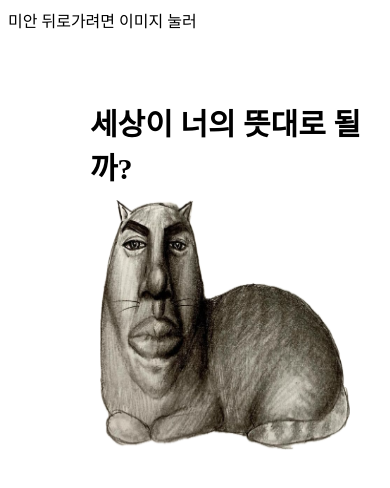
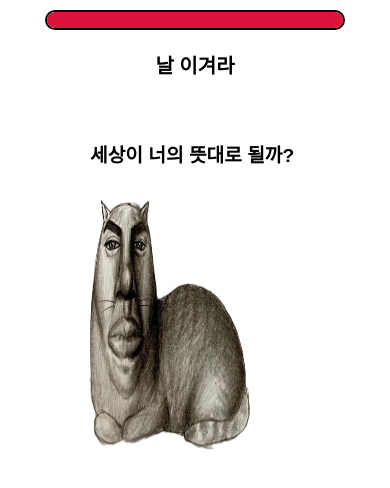
Before and after one commit to happysuelee0902-sys/touchbattle, a website built with Vite: page non/non.html in a window 390 px wide. Built offline with nearby package versions, Linux system fonts and the light colour scheme; a web font is replaced by a local one.

Commit message:
non pic fix

```diff
--- a/non/non.css
+++ b/non/non.css
@@ -4,11 +4,97 @@
   left: 90px;
   font-size: 30px;
   font-weight: bold;
+  font-family: 'YoonChoWooSan', sans-serif;
 }
 #non-imge{
   position: fixed;
   top: 200px;
-  left: 100px;
-  width: 250px;
+  left: 90px;
+  width: 350px;
   height: 250px;
 }
+html, body {
+  font-family: 'YoonChoWooSan', sans-serif;
+}
+@font-face {
+  font-family: 'YoonChoWooSan';
+  src: url('https://cdn.jsdelivr.net/gh/projectnoonnu/2408@1.0/YoonChildfundkoreaManSeh.woff2') format('woff2');
+  font-weight: normal;
+  font-display: swap;
+}
+* {
+  margin: 0;
+  padding: 0;
+  box-sizing: border-box;
+}
+
+body {
+  text-align: center;
+  font-family: sans-serif;
+  background-color: #ffffff;
+}
+
+/* 상단 텍스트 */
+#next-text {
+  margin-top: 40px;
+  font-size: 24px;
+  font-weight: 700;
+}
+
+/* 괴물 이미지 */
+
+
+/* HP 바 컨테이너 */
+#hp-container {
+  width: 80%;
+  max-width: 300px;
+  height: 20px;
+  border: 2px solid #000;
+  border-radius: 10px;
+  margin: 10px auto 0;
+  background-color: #eee;
+  overflow: hidden;
+}
+
+/* 실제 HP 게이지 */
+#hp-bar {
+  width: 100%;          /* 처음에는 풀피 */
+  height: 100%;
+  background-color: crimson;
+  transition: width 0.2s ease;
+}
+
+/* "날 이겨라" 텍스트 */
+#sorry {
+  margin-top: 20px;
+  font-size: 20px;
+  font-weight: 600;
+}
+
+/* 뒤로가기 버튼 – 처음엔 숨김 */
+#back-btn {
+  margin-top: 25px;
+  padding: 10px 20px;
+  font-size: 18px;
+  border-radius: 8px;
+  border: none;
+  background-color: #333;
+  color: #fff;
+  cursor: pointer;
+  display: none;   /* JS에서 HP 0되면 block으로 바꿔줌 */
+}
+
+/* 모바일 대응 */
+@media (max-width: 480px) {
+  #next-text {
+    font-size: 1.2rem;
+  }
+
+  #non-imge {
+    width: 160px;
+  }
+
+  #back-btn {
+    width: 70%;
+  }
+}
--- a/non/non.html
+++ b/non/non.html
@@ -12,10 +12,16 @@
 <body>
  <div id="next-text">세상이 너의 뜻대로 될까?</div>
 
+  <img id="non-imge" src="./image/non.PNG">
+
+  <div id="hp-container">
+    <div id="hp-bar"></div>
+  </div>
+
 <a href="../qu1/qu1.html">
-  <img id="non-imge" src="./image/non.PNG">
+  <button id="back-btn">뒤로가기</button>
 </a>
-<div id ="sorry">미안 뒤로가려면 이미지 눌러</div>
+<div id ="sorry">날 이겨라</div>
 
     <script type="module" src="../non/non.js"></script>
 </body>
--- a/non/non.js
+++ b/non/non.js
@@ -0,0 +1,45 @@
+// non.js
+
+// 최대 HP 설정 (원하면 숫자 바꿔도 됨)
+const MAX_HP = 8;
+let currentHp = MAX_HP;
+
+const monster = document.getElementById('non-imge');
+const hpBar   = document.getElementById('hp-bar');
+const backBtn = document.getElementById('back-btn');
+
+// HP 바 업데이트 함수
+function updateHpBar() {
+  const percent = (currentHp / MAX_HP) * 100;
+  hpBar.style.width = percent + '%';
+
+  if (currentHp <= 0) {
+    // 괴물 숨기고 뒤로가기 버튼 표시
+    monster.style.display = 'none';
+    backBtn.style.display = 'inline-block';
+  }
+}
+
+// 데미지 주는 함수
+function damageMonster() {
+  if (currentHp <= 0) return; // 이미 죽었으면 무시
+
+  currentHp--;
+  updateHpBar();
+}
+
+// 클릭 이벤트
+monster.addEventListener('click', damageMonster);
+
+// 모바일 터치 이벤트 (더블 트리거 방지용)
+monster.addEventListener(
+  'touchstart',
+  (e) => {
+    e.preventDefault();
+    damageMonster();
+  },
+  { passive: false }
+);
+
+// 처음 로딩 시 HP 바 세팅
+updateHpBar();
--- a/qu1/qu1.css
+++ b/qu1/qu1.css
@@ -0,0 +1,53 @@
+@font-face {
+  font-family: 'YoonChoWooSan';
+  src: url('https://cdn.jsdelivr.net/gh/projectnoonnu/2408@1.0/YoonChildfundkoreaManSeh.woff2') format('woff2');
+  font-weight: normal;
+  font-display: swap;
+}
+
+/* 폰트 전역 적용 */
+html, body {
+  font-family: 'YoonChoWooSan', sans-serif;
+}
+
+#start-button1 {
+  position: fixed;
+  top: 400px;
+  left: 80px;
+  color: white;
+  font-weight: 700;
+  font-size: 20px;
+  text-decoration: none;
+  font-family: 'YoonChoWooSan', sans-serif;
+}
+
+#start-button2 {
+  position: fixed;
+  top: 400px;
+  left: 130px;
+  color: white;
+  font-weight: 700;
+  font-size: 20px;
+  text-decoration: none;
+  font-family: 'YoonChoWooSan', sans-serif;
+}
+#start-button3 {
+  position: fixed;
+  top: 400px;
+  left: 180px;
+  color: white;
+  font-weight: 700;
+  font-size: 20px;
+  text-decoration: none;
+  font-family: 'YoonChoWooSan', sans-serif;
+}
+#start-button4{
+  position: fixed;
+  top: 400px;
+  left: 200px;
+  color: white;
+  font-weight: 700;
+  font-size: 20px;
+  text-decoration: none;
+  font-family: 'YoonChoWooSan', sans-serif;
+}
```
